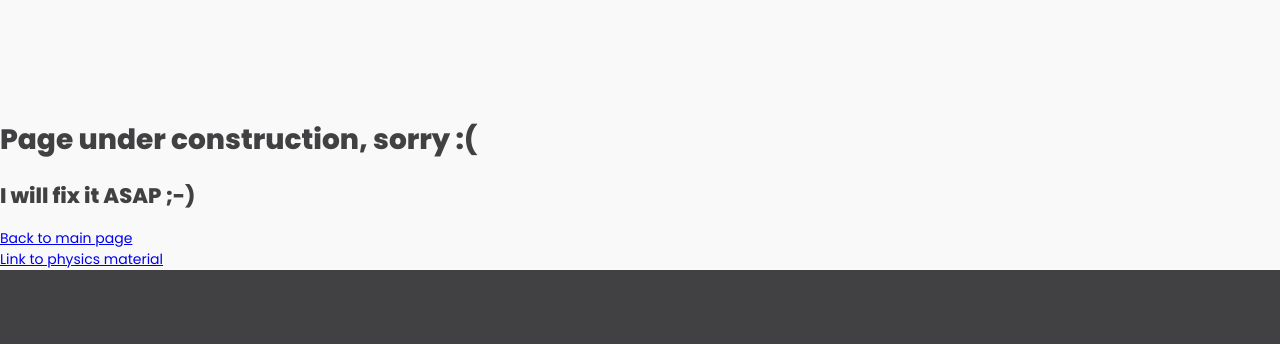
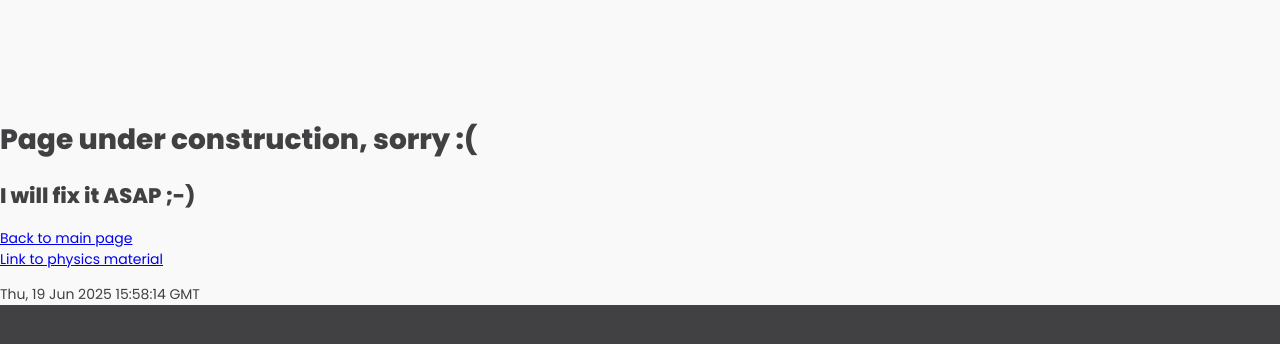
Before and after one commit to rychda/rychda.github.io, a plain HTML site: page about_me.html in a window 1280 px wide. Drawn offline with Linux system fonts and the light colour scheme.

Commit message:
add paragraph

```diff
--- a/about_me.html
+++ b/about_me.html
@@ -11,6 +11,7 @@
     <h2>I will fix it ASAP ;-)</h2>
     <a href="index.html">Back to main page</a><br>
     <a href="files/elektricke_napeti_zapis.pdf">Link to physics material</a>
+    <p id="currentTime"></p>
     <script src="script.js"></script>
 </body>
 </html>
```
